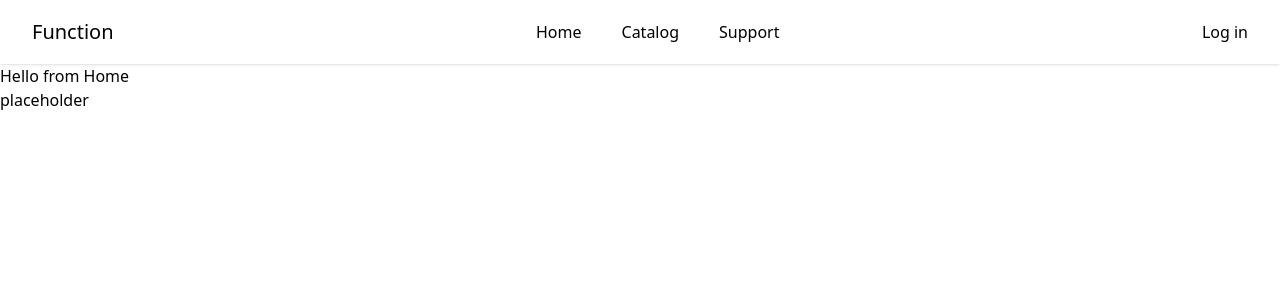
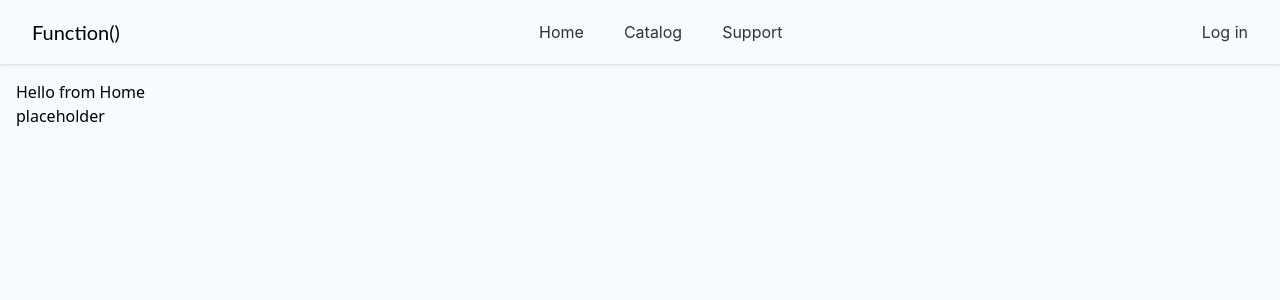
Before and after one commit to wayleem/tee-shop, a Svelte app: page / in a window 1280 px wide. Shown: the top 300 px of the page. Built offline with nearby package versions, Linux system fonts and the light colour scheme.

Commit message:
style tailwind

```diff
--- a/index.html
+++ b/index.html
@@ -1,9 +1,10 @@
 <!doctype html>
-<html lang="en">
+<html lang="en" data-theme="light">
   <head>
     <meta charset="UTF-8" />
     <link rel="icon" type="image/svg+xml" href="/vite.svg" />
     <meta name="viewport" content="width=device-width, initial-scale=1.0" />
+
     <title>Vite + Svelte</title>
   </head>
   <body>
--- a/package.json
+++ b/package.json
@@ -19,6 +19,7 @@
     "vite": "^5.0.0"
   },
   "dependencies": {
+    "daisyui": "^4.4.19",
     "svelte-routing": "^2.10.0"
   }
 }
--- a/src/App.svelte
+++ b/src/App.svelte
@@ -9,10 +9,12 @@
 <main>
   <div class="flex flex-col">
     <Navbar />
-    <Router>
-      <Route path="/" component={Home} />
-      <Route path="/catalog" component={Catalog} />
-      <Route path="/support" component={Support} />
-    </Router>
+    <div class="p-4">
+      <Router>
+        <Route path="/" component={Home} />
+        <Route path="/catalog" component={Catalog} />
+        <Route path="/support" component={Support} />
+      </Router>
+    </div>
   </div>
 </main>
--- a/src/components/Navbar.svelte
+++ b/src/components/Navbar.svelte
@@ -3,18 +3,22 @@
 </script>
 
 <div class="w-full h-16 shadow flex items-center justify-between px-8 sticky">
-  <h1 class="text-xl">Function</h1>
-  <div class="flex flex-row space-x-10">
+  <h1 class="font-title text-readable text-xl">Function()</h1>
+  <div class="flex flex-row space-x-10 font-nav">
     <Router>
-      <Link to="/">Home</Link>
-      <Link to="/catalog">Catalog</Link>
-      <Link to="/support">Support</Link>
+      <Link class="font-nav text-unfocus hover:text-readable" to="/">Home</Link>
+      <Link class="font-nav text-unfocus hover:text-readable" to="/catalog"
+        >Catalog</Link
+      >
+      <Link class="font-nav text-unfocus hover:text-readable" to="/support"
+        >Support</Link
+      >
     </Router>
   </div>
-  <div class="flex flex-row">
+  <div class="flex flex-row font-nav">
     <nav>
       <!-- change to link later -->
-      <div>Log in</div>
+      <div class="font-nav text-unfocus hover:text-readable">Log in</div>
     </nav>
   </div>
 </div>
--- a/tailwind.config.js
+++ b/tailwind.config.js
@@ -1,8 +1,47 @@
 /** @type {import('tailwindcss').Config} */
 export default {
-  content: ["./index.html", "./src/**/*.{svelte,js,ts,jsx,tsx}"],
+  darkMode: ['class'],
+  content: ['./index.html', './src/**/*.{svelte,js,ts,jsx,tsx}'],
+  daisyui: {
+    themes: [
+      {
+        light: {
+          '.text-unfocus': { color: '#323232' },
+          '.text-readable': { color: '#000' },
+
+          'base-content': '#000', // default text color
+          'base-100': '#f7faff',
+          'base-200': '#d9dee3',
+          'base-300': '#818c96',
+        },
+      },
+      {
+        dark: {
+          '.text-inactive': { color: '#434445' },
+          '.text-readable': { color: '#fefefe' },
+
+          'base-content': '#000', // default text-color
+          'base-100': '#133c55',
+          'base-200': '#545d64',
+          'base-300': '#818c96',
+        },
+      },
+    ],
+  },
   theme: {
-    extend: {},
+    fontFamily: {
+      nav: ['Inter', 'sans-serif'],
+      title: ['Lato', 'sans-serif'],
+      header: ['Noto Sans', 'sans-serif'],
+      body: ['Roboto', 'serif'],
+    },
+    container: {
+      center: true,
+      padding: '2rem',
+      screens: {
+        '2xl': '1400px',
+      },
+    },
   },
-  plugins: [],
-};
+  plugins: [require('daisyui')],
+}
```
Also changed, not shown: 1 other file (tests, documents, lock files or other folders).
